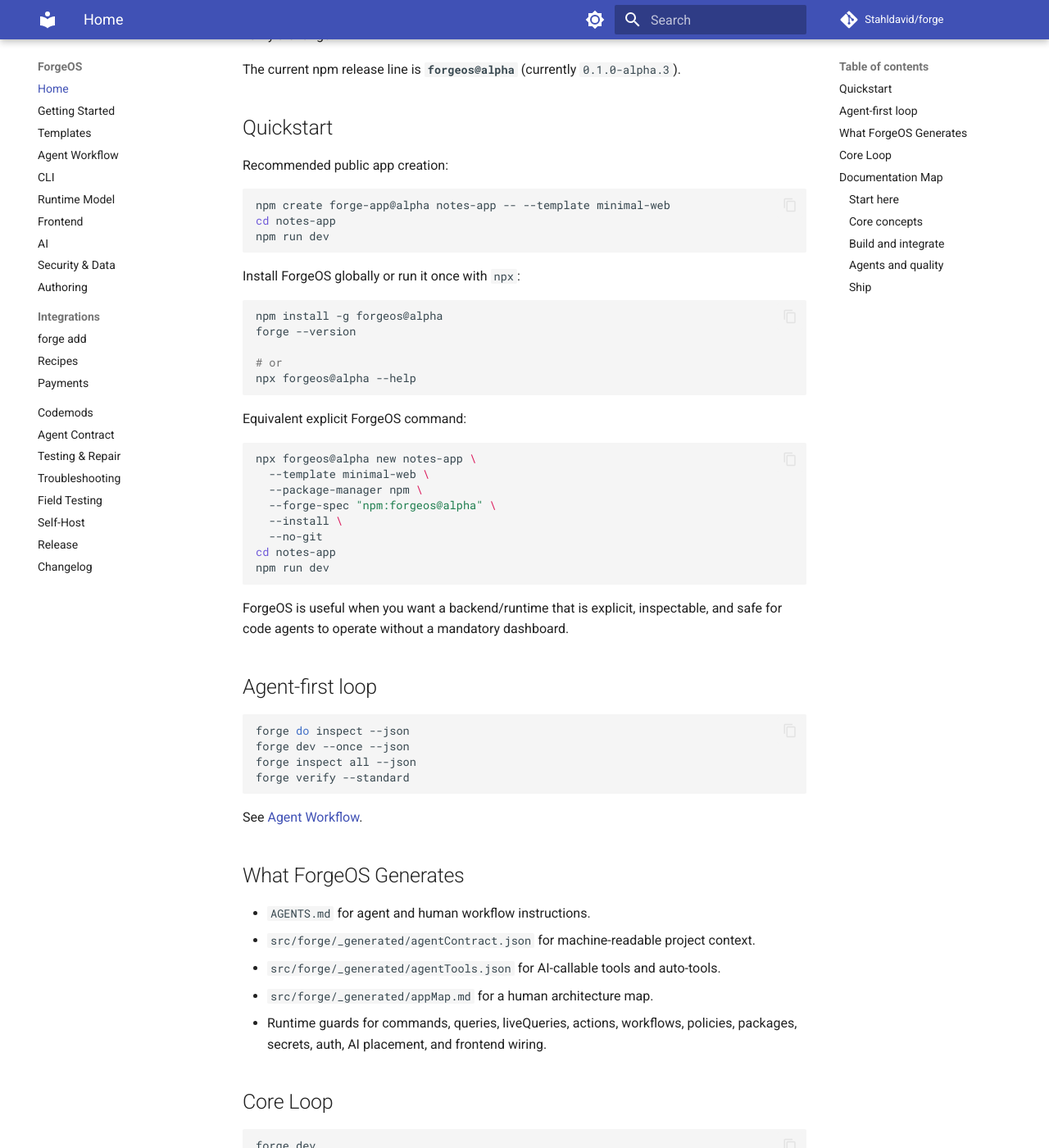
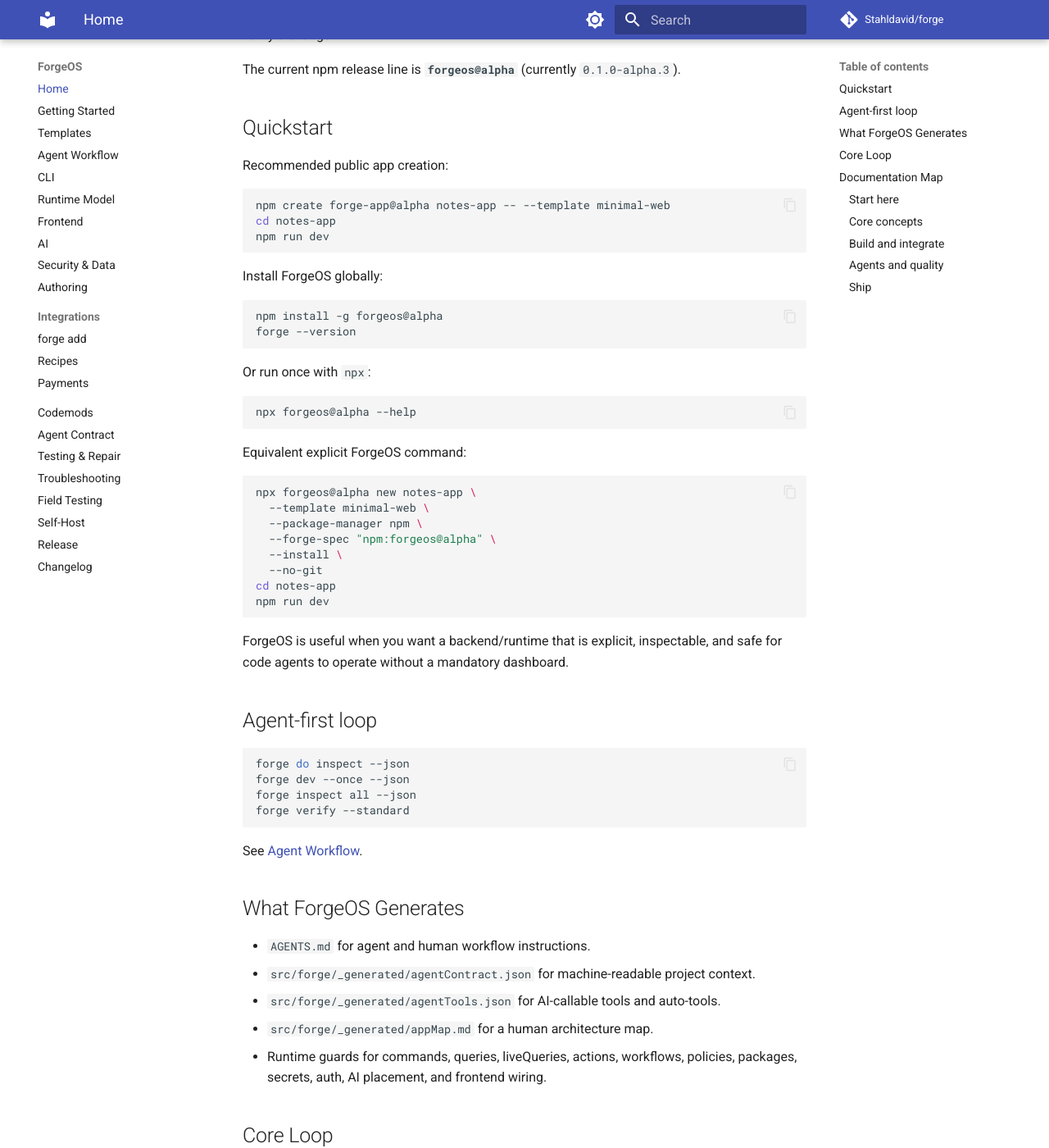
Before and after one commit to Stahldavid/forge, an MkDocs documentation site: the page built from docs/index.md, in a window 1280 px wide and 1400 px high, scrolled down 226 px. Shown: the whole window at 82% size. Built offline with MkDocs 1.6.1 and Material for MkDocs 9.7.7, drawn with Linux system fonts in a browser that asks for light colours; comment, search, counter and statistics services are not loaded; some of the changed text lies outside the part shown.

Commit message:
fix(docs): restore MkDocs markdown extensions for code block rendering

````diff
--- a/docs/index.md
+++ b/docs/index.md
@@ -14,13 +14,16 @@
 npm run dev
 ```
 
-Install ForgeOS globally or run it once with `npx`:
+Install ForgeOS globally:
 
 ```bash
 npm install -g forgeos@alpha
 forge --version
+```
 
-# or
+Or run once with `npx`:
+
+```bash
 npx forgeos@alpha --help
 ```
 
--- a/mkdocs.yml
+++ b/mkdocs.yml
@@ -54,11 +54,37 @@
   - Release: release.md
   - Changelog: changelog.md
 
+# Explicit list required on RTD: overriding markdown_extensions disables MkDocs defaults
+# (fenced_code, tables, toc). pymdownx.superfences replaces fenced_code for code blocks.
 markdown_extensions:
+  - abbr
   - admonition
+  - attr_list
+  - def_list
+  - footnotes
+  - md_in_html
+  - tables
+  - toc:
+      permalink: true
+  - pymdownx.betterem:
+      smart_enable: all
+  - pymdownx.caret
   - pymdownx.details
+  - pymdownx.highlight:
+      anchor_linenums: true
+      line_spans: __span
+      pygments_lang_class: true
+  - pymdownx.inlinehilite
+  - pymdownx.keys
+  - pymdownx.mark
+  - pymdownx.smartsymbols
   - pymdownx.superfences:
       custom_fences:
         - name: mermaid
           class: mermaid
           format: !!python/name:pymdownx.superfences.fence_code_format
+  - pymdownx.tabbed:
+      alternate_style: true
+  - pymdownx.tasklist:
+      custom_checkbox: true
+  - pymdownx.tilde
````
Also changed, not shown: 1 other file.
